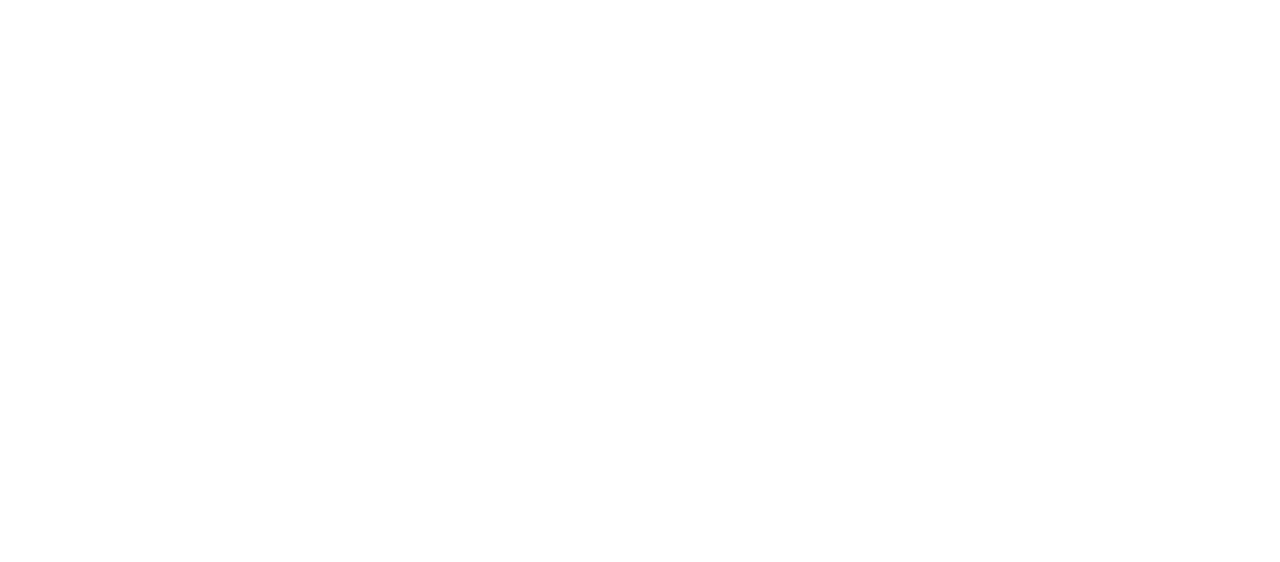
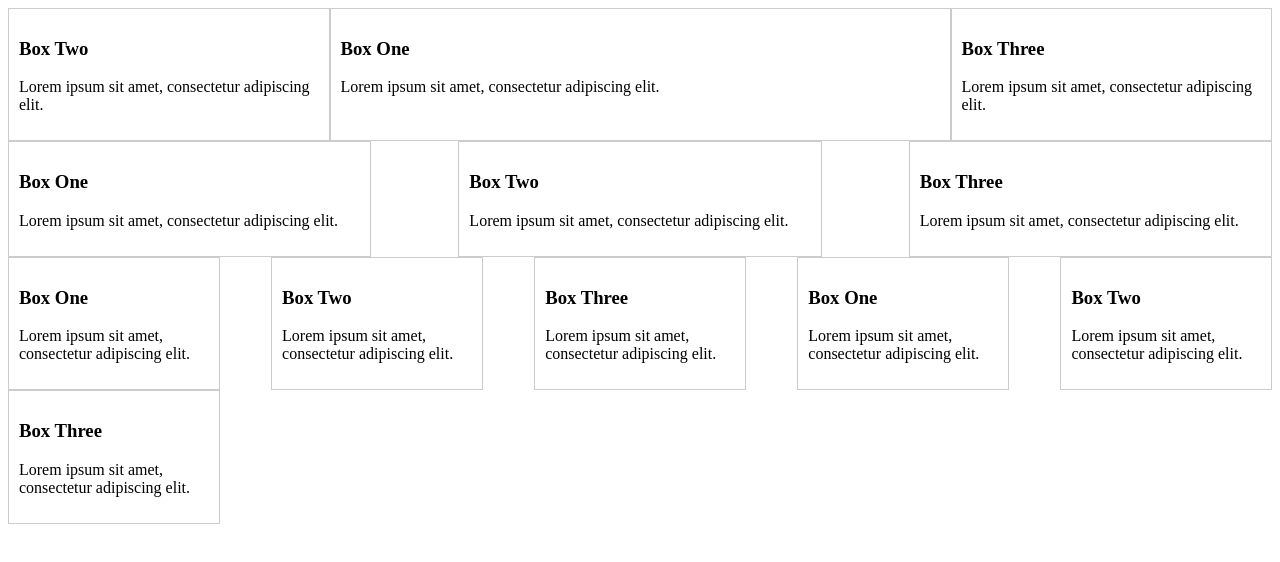
Before and after one commit to AnjanKailash/CSS_Learning, a plain HTML site: page TraversyMediaFluxBox/index.html in a window 1280 px wide. Drawn offline with Linux system fonts and the light colour scheme.

Commit message:
traversy media flex-box basics

```diff
--- a/TraversyMediaFluxBox/index.html
+++ b/TraversyMediaFluxBox/index.html
@@ -1 +1,115 @@
 <!-- https://www.youtube.com/watch?v=JJSoEo8JSnc -->
+<!DOCTYPE html>
+<html lang="en">
+<head>
+    <meta charset="UTF-8">
+    <meta name="viewport" content="width=device-width, initial-scale=1.0">
+    <meta http-equiv="X-UA-Compatible" content="ie=edge">
+    <title>Document</title>
+</head>
+<style>
+    @media(min-width: 768px) {
+        .container-1 {
+            display: flex;
+            /* align-items: center/ flex-start/ flex-end/ stretch(default); */
+            /* flex-direction: row; */
+        }
+
+        .container-2 {
+            display: flex;
+            /* justify-content: flex-start; */
+            justify-content: space-between;
+        }
+
+    }
+    .container-3 {
+        display: flex;
+        flex-wrap: wrap;
+        justify-content: space-between;
+    }
+
+    .container-1 div, .container-2 div, .container-3 div {
+        border: 1px #ccc solid;
+        padding: 10px;
+    }
+
+    .box-1 {
+        flex: 2;
+        order: 2;
+    }
+
+    .box-2 {
+        flex: 1;
+        order: 1;
+    }
+
+    .box-3 {
+        flex: 1;
+        order: 3;
+    }
+
+    .container-2-box {
+        flex-basis: 27%;
+    }
+
+    .container-3-box {
+        flex-basis: 15%;
+    }
+</style>
+<body>
+    <div class="container-1">
+        <div class="box-1">
+            <h3>Box One</h3>
+            <p>Lorem ipsum sit amet, consectetur adipiscing elit.</p>
+        </div>
+        <div class="box-2">
+            <h3>Box Two</h3>
+            <p>Lorem ipsum sit amet, consectetur adipiscing elit.</p>
+        </div>
+        <div class="box-3">
+            <h3>Box Three</h3>
+            <p>Lorem ipsum sit amet, consectetur adipiscing elit.</p>
+        </div>
+    </div>
+    <div class="container-2">
+        <div class="container-2-box">
+            <h3>Box One</h3>
+            <p>Lorem ipsum sit amet, consectetur adipiscing elit.</p>
+        </div>
+        <div class="container-2-box">
+            <h3>Box Two</h3>
+            <p>Lorem ipsum sit amet, consectetur adipiscing elit.</p>
+        </div>
+        <div class="container-2-box">
+            <h3>Box Three</h3>
+            <p>Lorem ipsum sit amet, consectetur adipiscing elit.</p>
+        </div>
+    </div>
+    <div class="container-3">
+        <div class="container-3-box">
+            <h3>Box One</h3>
+            <p>Lorem ipsum sit amet, consectetur adipiscing elit.</p>
+        </div>
+        <div class="container-3-box">
+            <h3>Box Two</h3>
+            <p>Lorem ipsum sit amet, consectetur adipiscing elit.</p>
+        </div>
+        <div class="container-3-box">
+            <h3>Box Three</h3>
+            <p>Lorem ipsum sit amet, consectetur adipiscing elit.</p>
+        </div>
+        <div class="container-3-box">
+            <h3>Box One</h3>
+            <p>Lorem ipsum sit amet, consectetur adipiscing elit.</p>
+        </div>
+        <div class="container-3-box">
+            <h3>Box Two</h3>
+            <p>Lorem ipsum sit amet, consectetur adipiscing elit.</p>
+        </div>
+        <div class="container-3-box">
+            <h3>Box Three</h3>
+            <p>Lorem ipsum sit amet, consectetur adipiscing elit.</p>
+        </div>
+    </div>
+</body>
+</html>
```
